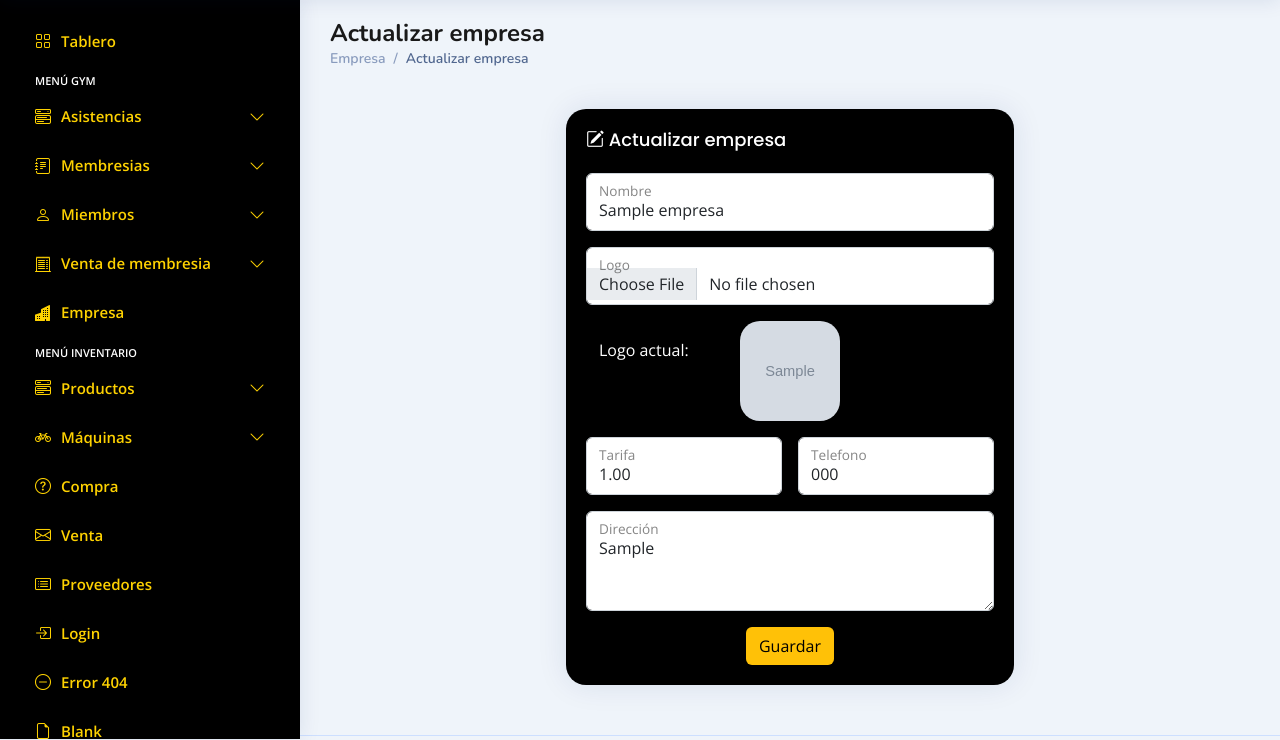
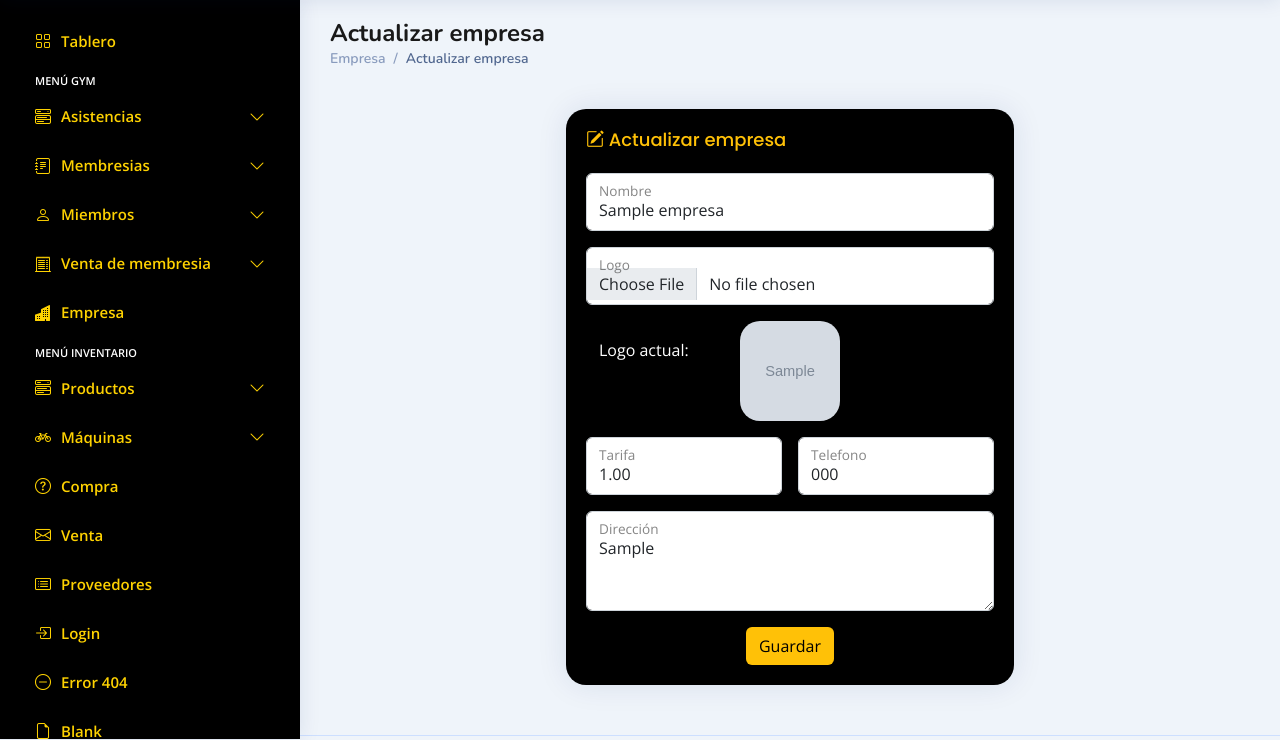
Before and after one commit to 000-123-456/PEFECT-BODY-SQLITE3, a Django app: page /Empresa/ActualizarEmpresas/1/ in a window 1280 px wide. Shown: the part 61-801 px from the top of the page. Run offline with Django 4.2, Linux system fonts and the light colour scheme; a user stored in the database is signed in; tables that the repository leaves empty hold one stand-in row (values such as "Sample post"); grey boxes marked "Sample" are stand-in pictures; some libraries are stand-ins or nearby versions.

Commit message:
color de titulo actualizar empresa

```diff
--- a/PERFEFCT_BODY/GYM/templates/AppUsers/Empresa/updateEmpresa.html
+++ b/PERFEFCT_BODY/GYM/templates/AppUsers/Empresa/updateEmpresa.html
@@ -29,7 +29,7 @@
             <br>
             <div class="card">
               <div class="card-body">
-                <h5 class="card-title"><i class="bi bi-pencil-square"></i> {{titulo}}</h5>
+                <h5 class="card-title  text-warning"><i class="bi bi-pencil-square"></i> {{titulo}}</h5>
 
                 <!-- Floating Labels Form -->
                 <form class="row g-3" method="post" enctype="multipart/form-data" action='.'>
```
